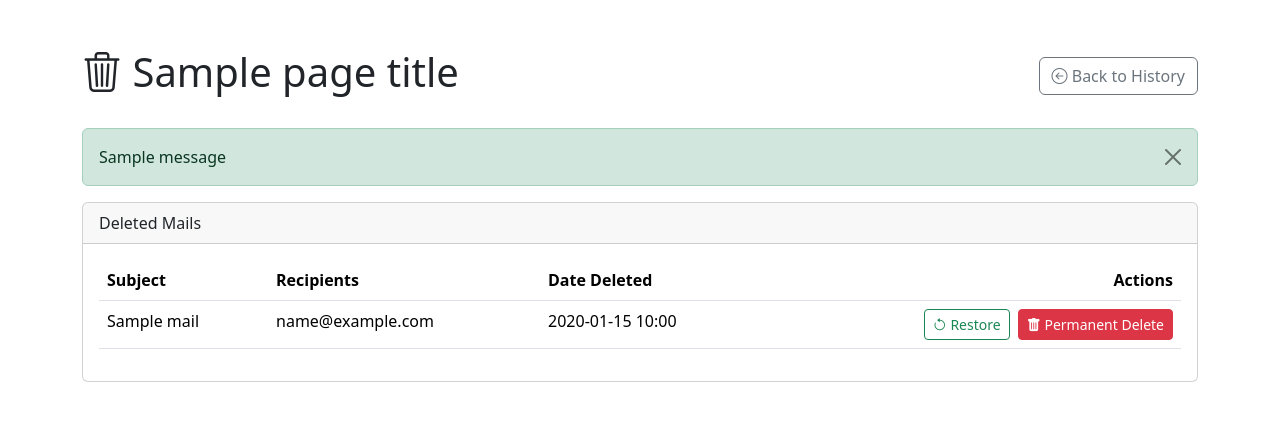
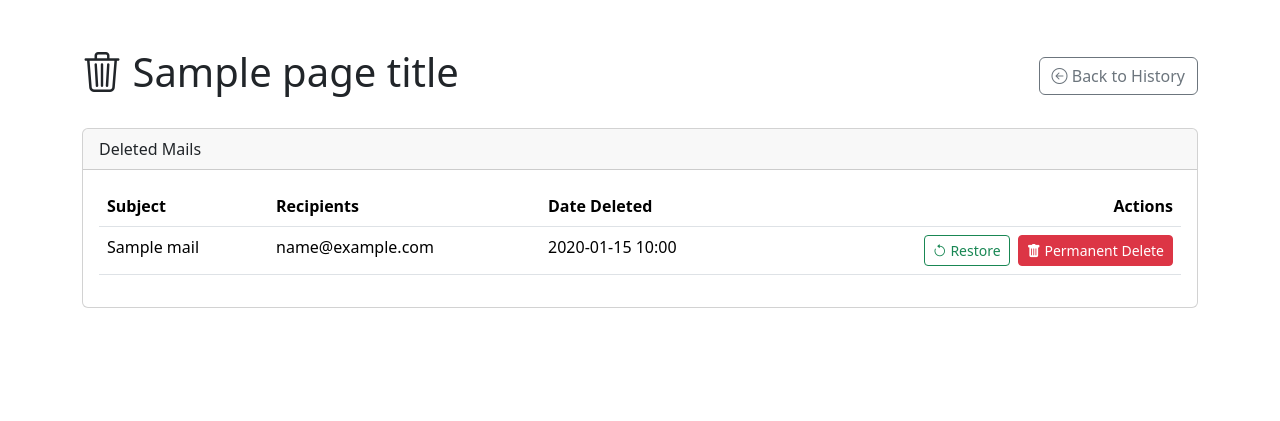
Before and after one commit to webmaster0109/mail-server-app, a Django app: template templates/trash_list.html in a window 1280 px wide. Shown: the top 421 px of the page. Run offline with Django 5.2, Linux system fonts and the light colour scheme; the template is opened without the code that fills it: most values are stand-ins (such as "Sample title", 1, 10 or a date in 2020); one stand-in notice (Sample message) is shown; some libraries are stand-ins or nearby versions.

Commit message:
updated all

```diff
--- a/templates/trash_list.html
+++ b/templates/trash_list.html
@@ -10,17 +10,6 @@
             <i class="bi bi-arrow-left-circle"></i> Back to History
         </a>
     </div>
-
-    <!-- Django Messages Display -->
-    {% if messages %}
-        {% for message in messages %}
-            <div class="alert alert-{{ message.tags }} alert-dismissible fade show" role="alert">
-                {{ message }}
-                <button type="button" class="btn-close" data-bs-dismiss="alert" aria-label="Close"></button>
-            </div>
-        {% endfor %}
-    {% endif %}
-
     <div class="card">
         <div class="card-header">
             Deleted Mails
```
Also changed, not shown: mail_home/migrations/0006_alter_mailhome_subject.py (added).
